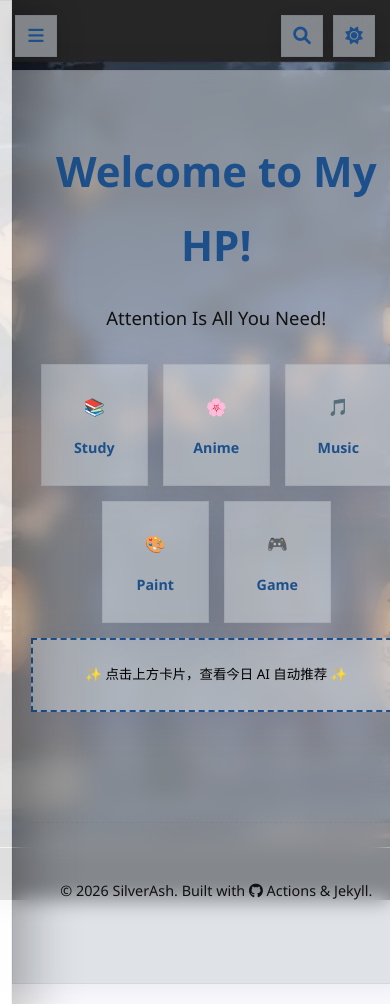
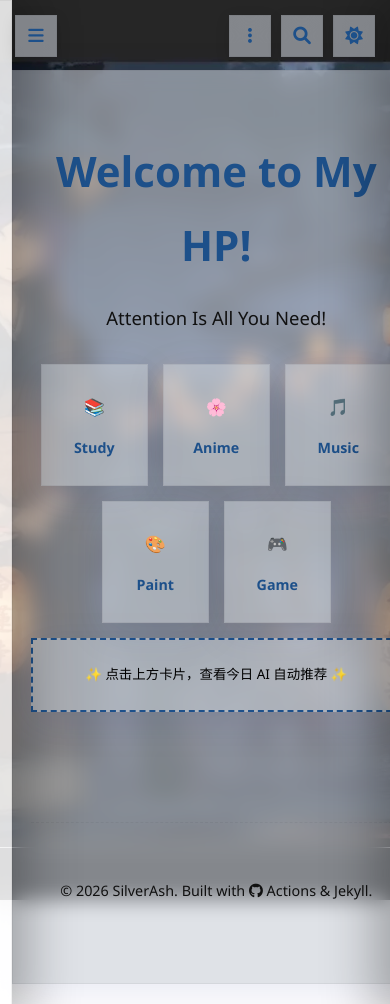
Before and after one commit to SiIverAsh/siiverash.github.io, a Jekyll site: the page built from index.md, in a window 390 px wide. Built offline with Jekyll 4.4.1, drawn with Linux system fonts in a browser that asks for light colours; comment, search, counter and statistics services are not loaded.

Commit message:
UI: change right sidebar size to feat small screen and phone screen

```diff
--- a/_layouts/default.html
+++ b/_layouts/default.html
@@ -10,6 +10,10 @@
 
     <button id="mobile-menu-toggle" title="Toggle Menu">
         <i class="fas fa-bars"></i>
+    </button>
+
+    <button id="mobile-extra-toggle" title="Toggle Extra Info">
+        <i class="fas fa-ellipsis-v"></i>
     </button>
 
     <button id="mobile-search-toggle" title="Search">
--- a/assets/css/responsive.css
+++ b/assets/css/responsive.css
@@ -1,22 +1,22 @@
-
+/* 针对中型屏幕 (笔记本电脑) - 激进地减小侧边栏，防止 1245px 重叠 */
 @media (max-width: 1350px) {
-    .wrapper {
-        grid-template-columns: 240px minmax(0, 1fr) 260px; /* 适度缩小侧边栏 */
-        gap: 20px;
-        padding: 40px 15px;
-    }
-    .sidebar { width: 240px; }
-    .extra-sidebar { width: 260px; }
-}
-
-/* 针对窄屏笔记本或横向平板 */
-@media (max-width: 1200px) {
     .wrapper {
         grid-template-columns: 220px minmax(0, 1fr) 240px;
         gap: 15px;
+        padding: 40px 10px;
     }
     .sidebar { width: 220px; }
     .extra-sidebar { width: 240px; }
+}
+
+/* 针对窄屏笔记本或横向平板 - 1245px 以下进一步压榨空间 */
+@media (max-width: 1245px) {
+    .wrapper {
+        grid-template-columns: 200px minmax(0, 1fr) 220px;
+        gap: 10px;
+    }
+    .sidebar { width: 200px; }
+    .extra-sidebar { width: 220px; }
 }
 
 @media (max-width: 1150px) {
@@ -63,25 +63,49 @@
         padding: 80px 20px 40px !important;
     }
 
+    /* 右侧侧边栏移动端样式 (抽屉式) */
+    .extra-sidebar {
+        display: flex !important;
+        position: fixed;
+        right: -320px;
+        top: 0;
+        width: 290px;
+        height: 100vh;
+        z-index: 10001;
+        transition: right 0.4s cubic-bezier(0.16, 1, 0.3, 1);
+        box-shadow: -15px 0 50px rgba(0,0,0,0.3);
+        overflow-y: auto;
+        -webkit-overflow-scrolling: touch;
+        border-radius: 0;
+        background: rgba(255, 255, 255, 0.85) !important;
+        backdrop-filter: blur(15px) saturate(180%);
+        -webkit-backdrop-filter: blur(15px) saturate(180%);
+        padding: 80px 15px 40px !important;
+    }
+
     /* 优化侧边栏滚动条样式 */
-    .sidebar::-webkit-scrollbar {
+    .sidebar::-webkit-scrollbar, .extra-sidebar::-webkit-scrollbar {
         width: 4px;
     }
-    .sidebar::-webkit-scrollbar-thumb {
+    .sidebar::-webkit-scrollbar-thumb, .extra-sidebar::-webkit-scrollbar-thumb {
         background: var(--primary-color);
         border-radius: 0;
         opacity: 0.5;
     }
-    .sidebar::-webkit-scrollbar-track {
+    .sidebar::-webkit-scrollbar-track, .extra-sidebar::-webkit-scrollbar-track {
         background: transparent;
     }
 
-    .dark-mode .sidebar {
+    .dark-mode .sidebar, .dark-mode .extra-sidebar {
         background: rgba(20, 20, 25, 0.85) !important;
     }
 
     .sidebar.active {
         left: 0;
+    }
+
+    .extra-sidebar.active {
+        right: 0;
     }
 
     .sidebar h2 {
@@ -115,7 +139,7 @@
     }
 
 
-    #mobile-menu-toggle, #mobile-search-toggle, #theme-toggle {
+    #mobile-menu-toggle, #mobile-extra-toggle, #mobile-search-toggle, #theme-toggle {
         display: flex !important;
         position: fixed;
         top: 15px;
@@ -135,6 +159,7 @@
     }
 
     #mobile-menu-toggle { left: 15px; }
+    #mobile-extra-toggle { right: 119px; } /* 新增按钮位置 */
     #mobile-search-toggle { right: 67px; }
     #theme-toggle { right: 15px !important; top: 15px !important; }
 
@@ -201,7 +226,7 @@
 
 
 @media (min-width: 769px) {
-    #mobile-menu-toggle, #mobile-search-toggle, .search-overlay { display: none !important; }
+    #mobile-menu-toggle, #mobile-extra-toggle, #mobile-search-toggle, .search-overlay { display: none !important; }
 }
 
 img { max-width: 100%; height: auto; }
```
Also changed, not shown: _includes/scripts.html (+9 -0 lines).
